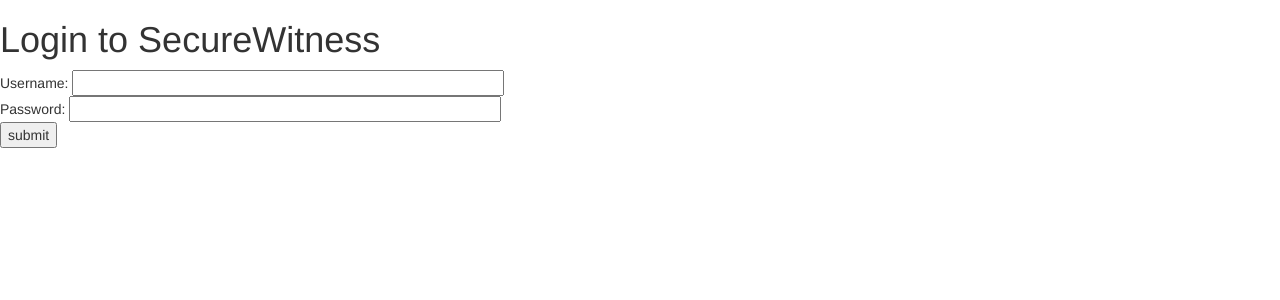
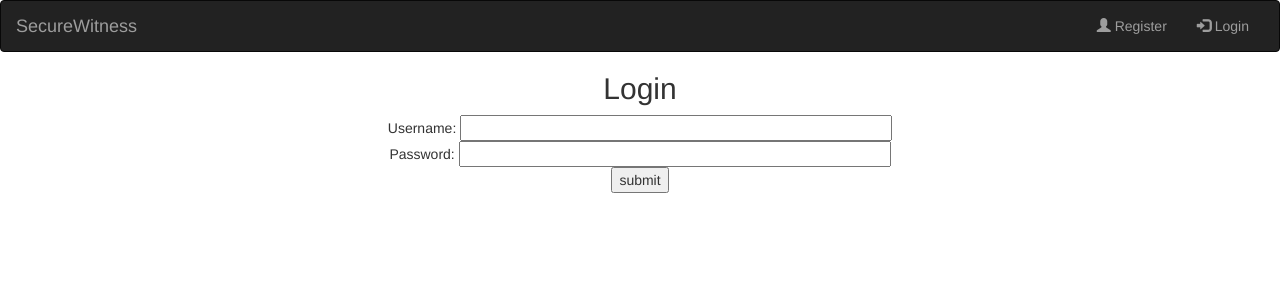
Before and after one commit to cephalopodMD/SecureWitness, a Django app: page /app/login/ in a window 1280 px wide. Shown: the top 300 px of the page. Run offline with Django 3.2, Linux system fonts and the light colour scheme; parts of the project's set-up code (start-up, migrations or seed data) failed here and were passed over; some libraries are stand-ins or nearby versions.

Commit message:
login and registration

```diff
--- a/templates/app/login.html
+++ b/templates/app/login.html
@@ -16,12 +16,31 @@
     </head>
 
     <body>
-        <h1>Login to SecureWitness</h1>
-        <form id="login_form" method="post" action="/app/login/">
-            {% csrf_token %}
-            Username: <input type="text" name="username" value="" size="50" /><br />
-            Password: <input type="password" name="password" value="" size="50" /><br />
-            <input type="submit" value="submit" />
-        </form>
+    <nav class="navbar navbar-inverse">
+        <div class="container-fluid">
+            <div class="navbar-header">
+                <button type="button" class="navbar-toggle" data-toggle="collapse" data-target="#myNavbar">
+                    <span class="icon-bar"></span>
+                    <span class="icon-bar"></span>
+                    <span class="icon-bar"></span>
+                </button>
+                <a class="navbar-brand" href="#">SecureWitness</a>
+            </div>
+            <div class="collapse navbar-collapse" id="myNavbar">
+                <ul class="nav navbar-nav navbar-right">
+                    <li><a href="/app/register/"><span class="glyphicon glyphicon-user"></span> Register</a></li>
+                    <li><a href="/app/login/"><span class="glyphicon glyphicon-log-in"></span> Login</a></li>
+                </ul>
+            </div>
+        </div>
+    </nav>
+
+    <h2 style="text-align:center">Login</h2>
+    <form style="text-align:center" id="login_form" method="post" action="/app/login/">
+        {% csrf_token %}
+        Username: <input type="text" name="username" value="" size="50" /><br />
+        Password: <input type="password" name="password" value="" size="50" /><br />
+        <input type="submit" value="submit" />
+    </form>
     </body>
 </html>
```
Also changed, not shown: templates/app/register.html (+21 -3 lines).
